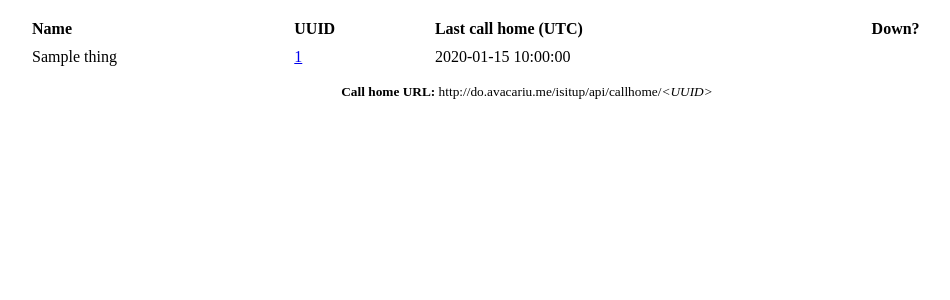
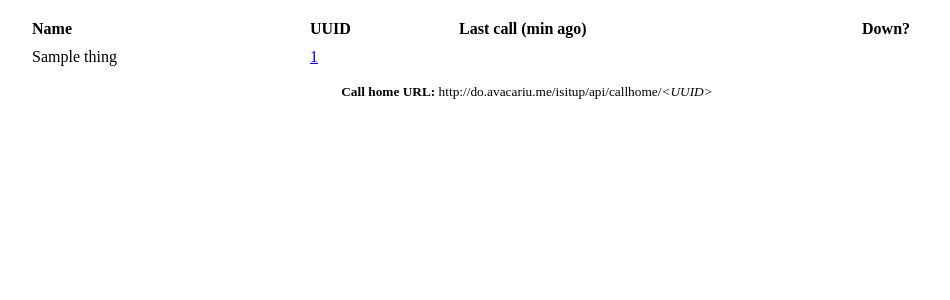
Before and after one commit to avacariu/isitup, a Flask app: template app/templates/things.html in a window 1280 px wide. Shown: the part 40-340 px from the top of the page, without its empty margins (113-1063 px from the left). Run offline with Flask 2, Linux system fonts and the light colour scheme; tables that the repository leaves empty hold one stand-in row (values such as "Sample post"); the template is opened without the code that fills it: values that come from a table or form of the project are taken from there, most other values are stand-ins (such as "Sample title", 1, 10 or a date in 2020).

Commit message:
Make the last call home show mins ago.
Used to show the UTC time of the last call. Now it shows how many minutes ago
the last call was. A tooltip shows the UTC time.

```diff
--- a/app/templates/things.html
+++ b/app/templates/things.html
@@ -21,7 +21,7 @@
   <tr>
     <th>Name</th>
     <th>UUID</th>
-    <th>Last call home (UTC)</th>
+    <th>Last call (min ago)</th>
     <th>Down?</th>
   </tr>
   {% for thing in things %}
@@ -36,7 +36,9 @@
   {% endif %}
     <td>{{ thing.name }}</td>
     <td><a href="{{ url_for('thing', uuid=thing.uuid) }}">{{ thing.uuid }}</a></td>
-    <td>{{ thing.timestamp }}</td>
+    <td title="{{ thing.timestamp }} UTC">
+      {{ minutes_ago(thing.timestamp) }}
+    </td>
     <td>{{ isitdown(thing.timestamp, thing.delta) }}</td>
   </tr>
   {% endfor %}
--- a/app/views.py
+++ b/app/views.py
@@ -55,10 +55,17 @@
         else:
             return "Yes"
 
+    def minutes_ago(timestamp):
+        if timestamp is None:
+            return "N/A"
+
+        return (datetime.datetime.utcnow() - timestamp).seconds // 60
+
     return render_template('things.html',
             title = 'your things',
             things = g.user.things,
-            isitdown = isitdown)
+            isitdown = isitdown,
+            minutes_ago = minutes_ago)
 
 @app.route('/thing/<uuid>', methods=['GET', 'POST'])
 @login_required
```
